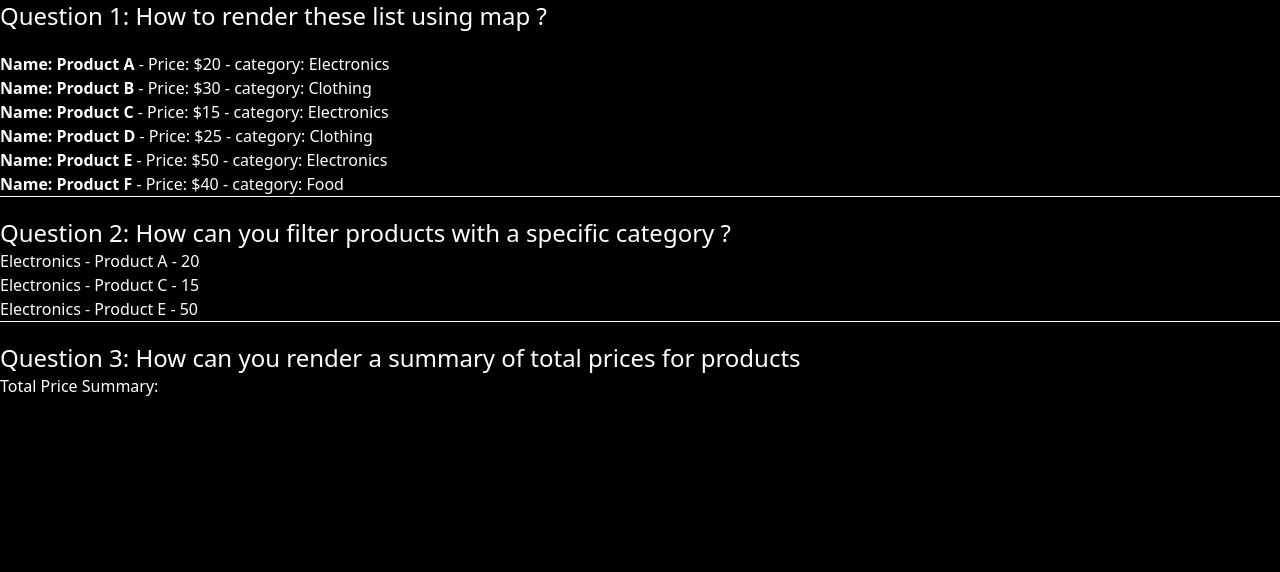
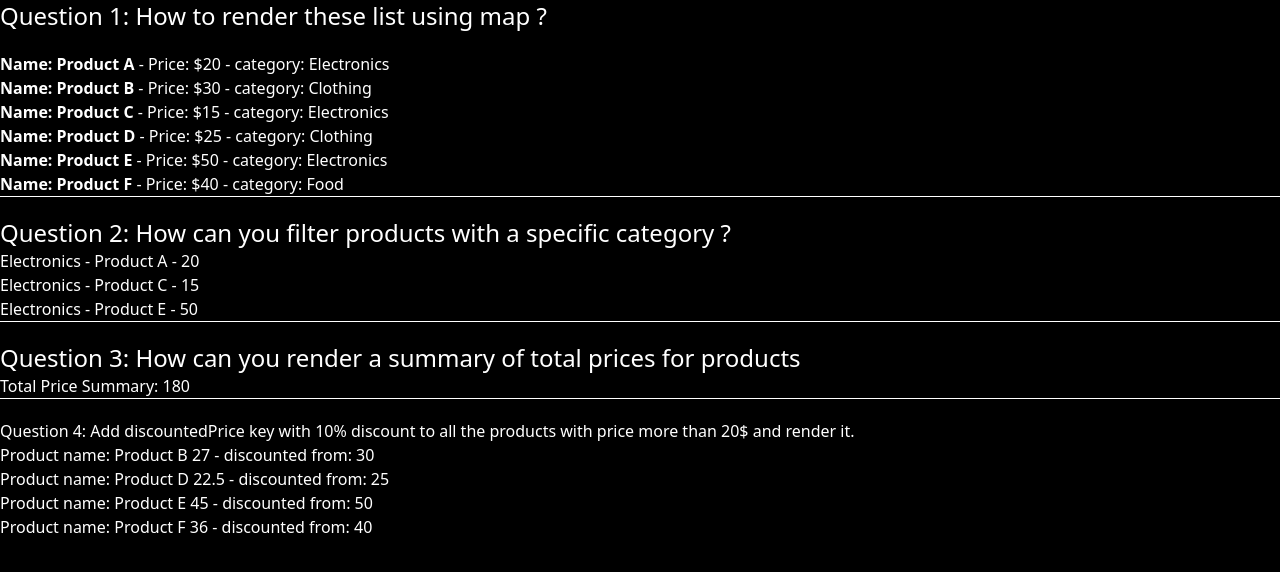
Before and after one commit to Shahid6516/React, a React (Vite) app: page / in a window 1280 px wide. Shown: the top 572 px of the page. Built offline with nearby package versions, Linux system fonts and the light colour scheme.

Commit message:
Put 10% discounted price on the product which is more than 20 doller

```diff
--- a/src/Questions/RenderingListAndConditionalOperator.jsx
+++ b/src/Questions/RenderingListAndConditionalOperator.jsx
@@ -44,18 +44,30 @@ const RenderingListAndConditionalOperator = () => {
         <h2 className='text-2xl mt-5'>Question 3: How can you render a summary of total prices for products</h2>
         <ul>
           <p>Total Price Summary: {" "}
-            {/* {products.reduce((acc, product) => {
-             return acc + product.price
-            }, 0)} */}
-
-          {products.reduce((acc, product)=>{
-            return
-          },)}
+            {products.reduce((acc, product) => {
+              return acc + product.price
+            }, 0)}
           </p>
 
         </ul>
       </div>
+      <hr />
 
+      <div className="Question 4 mt-5">
+        <h2>Question 4: Add discountedPrice key with 10% discount to all the products with price more than 20$ and render it.</h2>
+
+        <ul>
+          {products.filter((product) => product.price > 20).map((product) => {
+            return {
+              ...product,
+              discountedPrice: product.price - product.price * (10 / 100)
+            }
+          }).map((product) => (
+            <li key={product.id}>Product name: {product.name} {product.discountedPrice} - discounted from: {product.price} </li>
+          ))}
+        </ul>
+
+      </div>
 
     </div>
 
```
